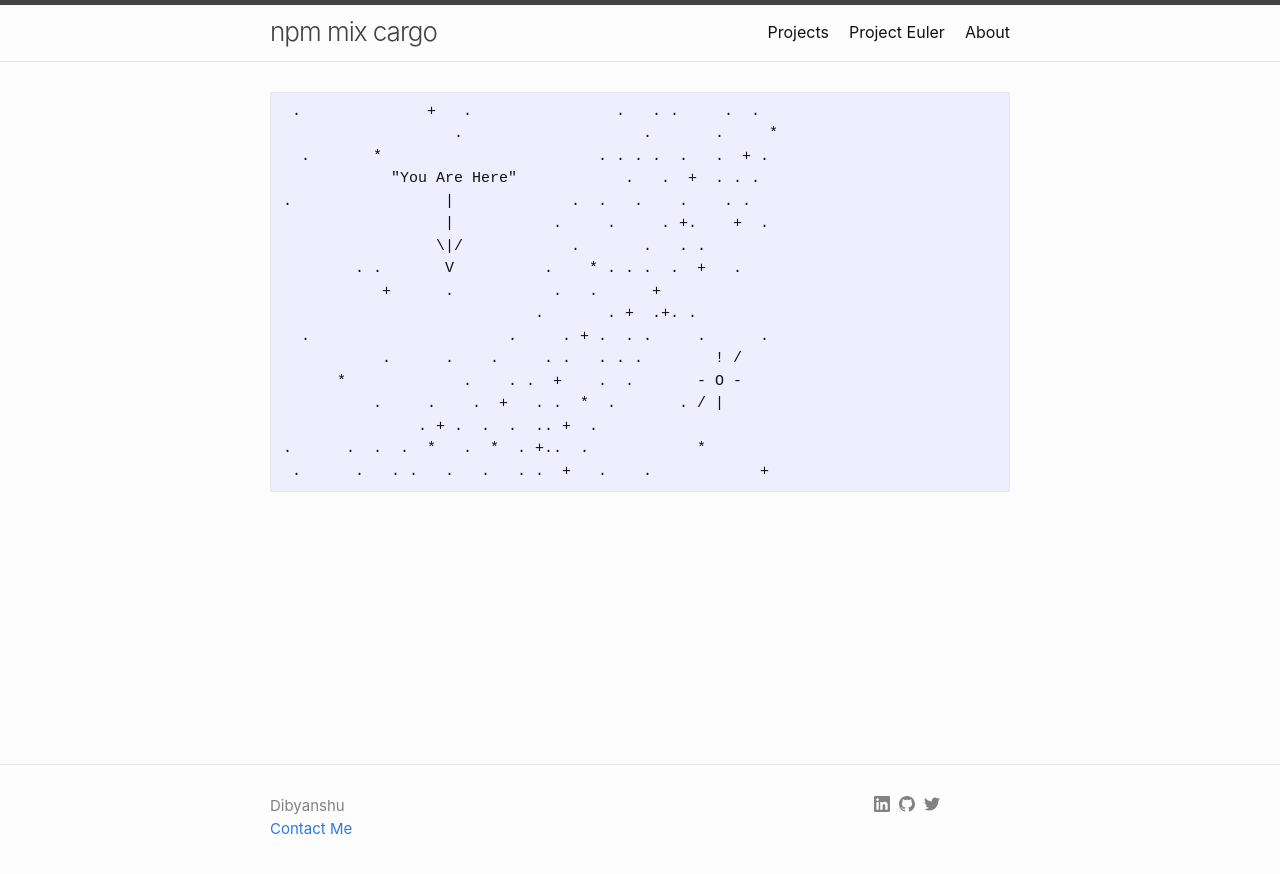
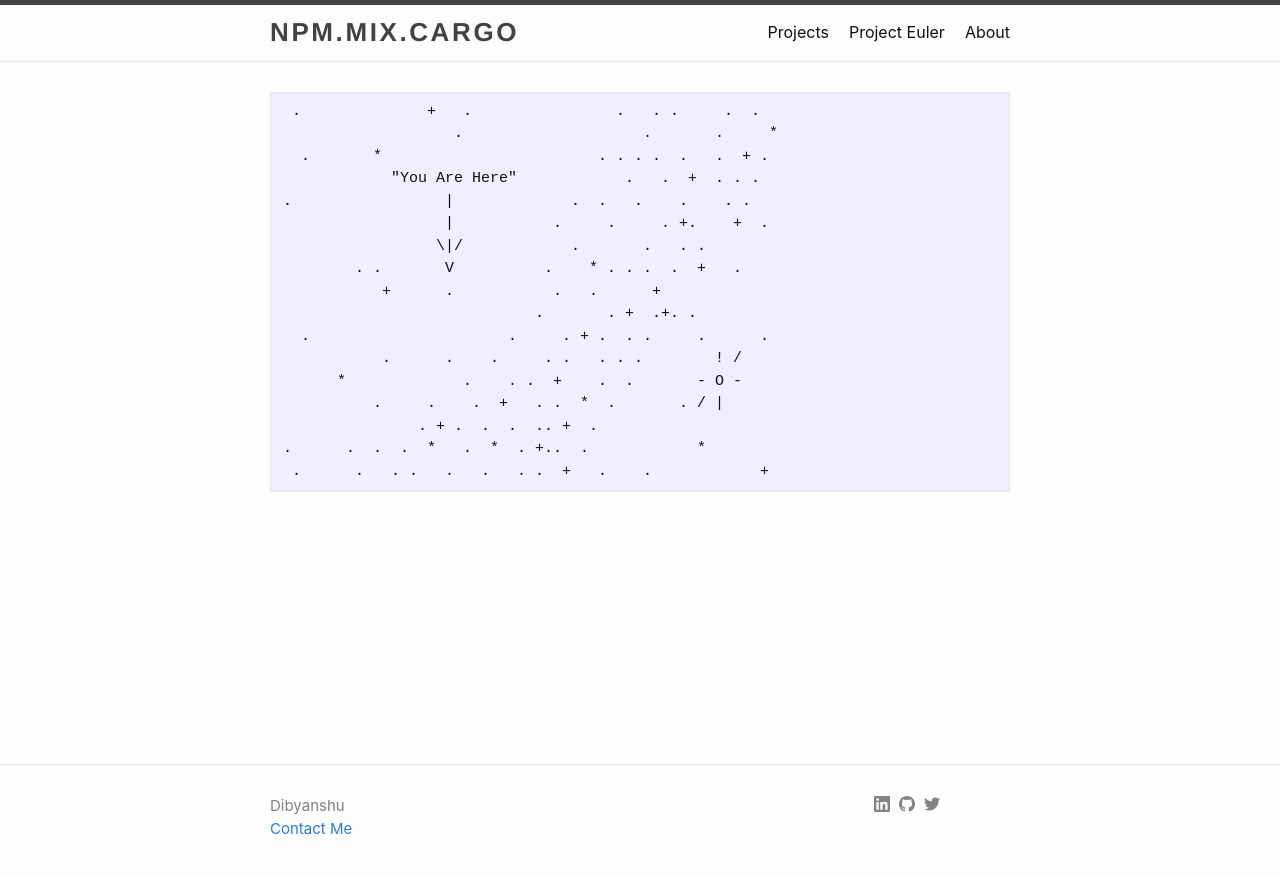
Before and after one commit to ghostdsb/ghostdsb.github.io, a Jekyll site: the page built from index.markdown, in a window 1280 px wide. Shown: the top 874 px of the page. Built offline with Jekyll 4.4.1, drawn with Linux system fonts in a browser that asks for light colours.

```diff
--- a/_config.yml
+++ b/_config.yml
@@ -21,7 +21,7 @@
 # to change theme props
 # code $(bundle info --path minima)
 
-title: npm mix cargo
+title: npm.mix.cargo
 author: Dibyanshu
 email: dibyanshu.bhoi@gmail.com
 description: >-  # this means to ignore newlines until "baseurl:"
--- a/_sass/minima/_layout.scss
+++ b/_sass/minima/_layout.scss
@@ -17,6 +17,13 @@
   letter-spacing: -1px;
   margin-bottom: 0;
   float: left;
+  font-family: Raleway,Helvetica Neue,Helvetica,sans-serif;
+  text-transform: uppercase;
+  color: #082736;
+  letter-spacing: .1em;
+  font-weight: 900;
+  // font-size: 2vw;
+  // line-height: 1;
 
   &,
   &:visited {
```
Also changed, not shown: _sass/minima/_base.scss (+10 -0 lines), 4 other files.
